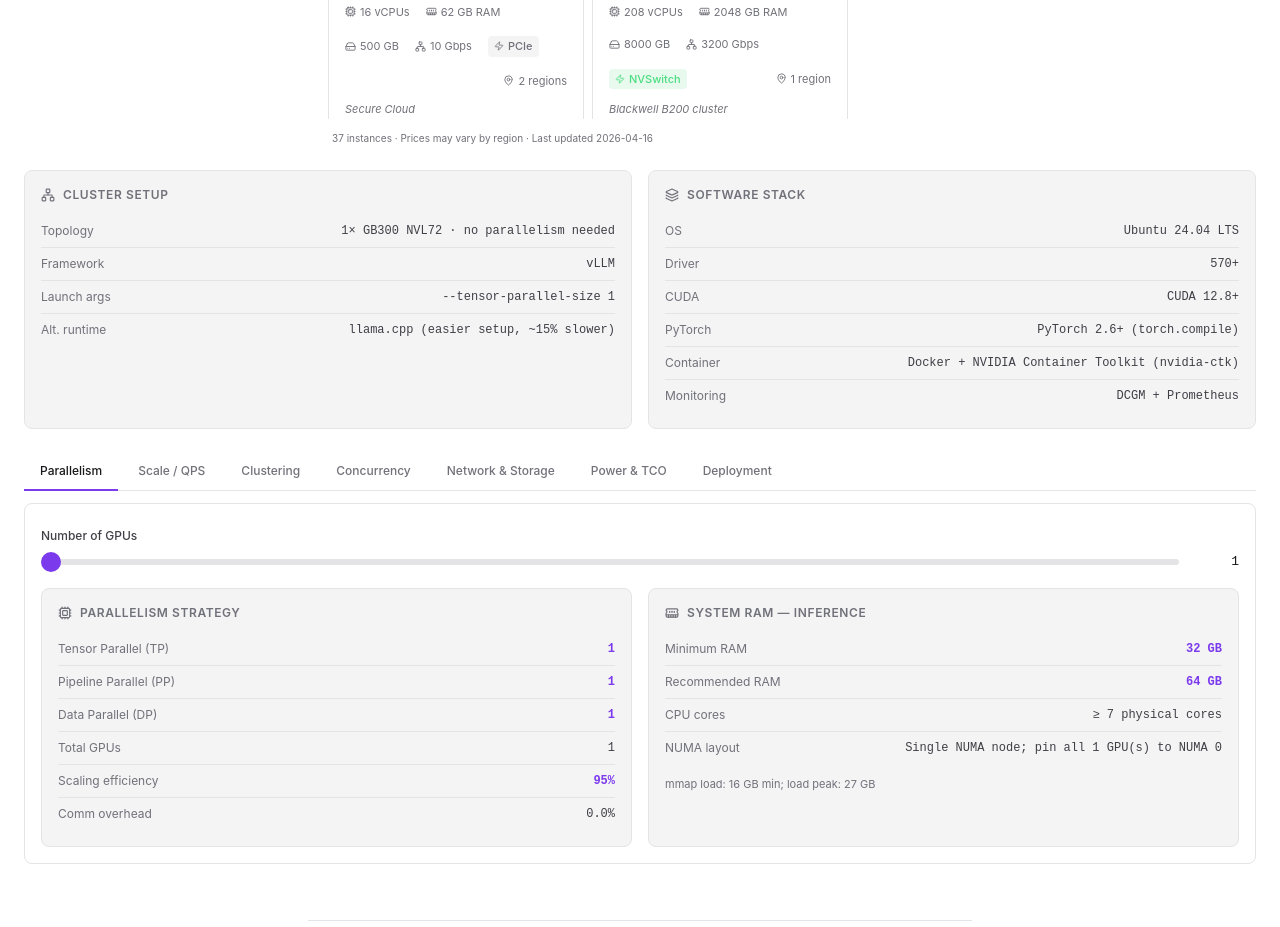
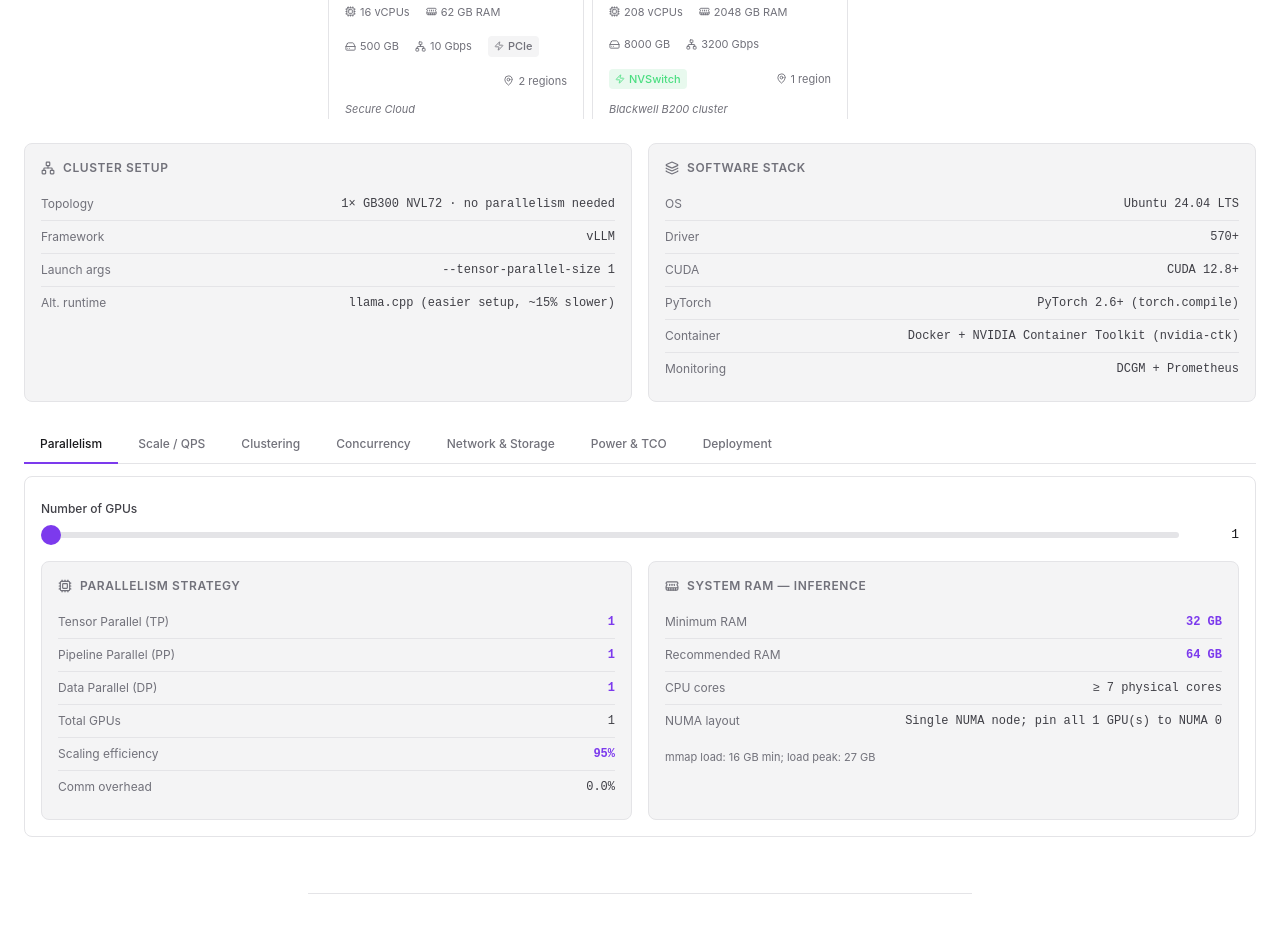
Before and after one commit to kkpkishan/llm-infra-planner, a React (Vite) app: page / in a window 1280 px wide. Shown: the part 1180-2107 px from the top of the page. Built offline with nearby package versions, Linux system fonts and the light colour scheme.

Commit message:
fix: remove instance count and last updated footer text

```diff
--- a/src/components/calculator/CloudTable.tsx
+++ b/src/components/calculator/CloudTable.tsx
@@ -136,9 +136,7 @@ export function CloudTable({ recommendations, className }: CloudTableProps) {
         ))}
       </div>
 
-      <p className="text-[10px] text-fg-muted px-1">
-        {sorted.length} instance{sorted.length !== 1 ? 's' : ''} · Prices may vary by region · Last updated {sorted[0]?.instance.lastPriceUpdate ?? '—'}
-      </p>
+
     </div>
   );
 }
```
